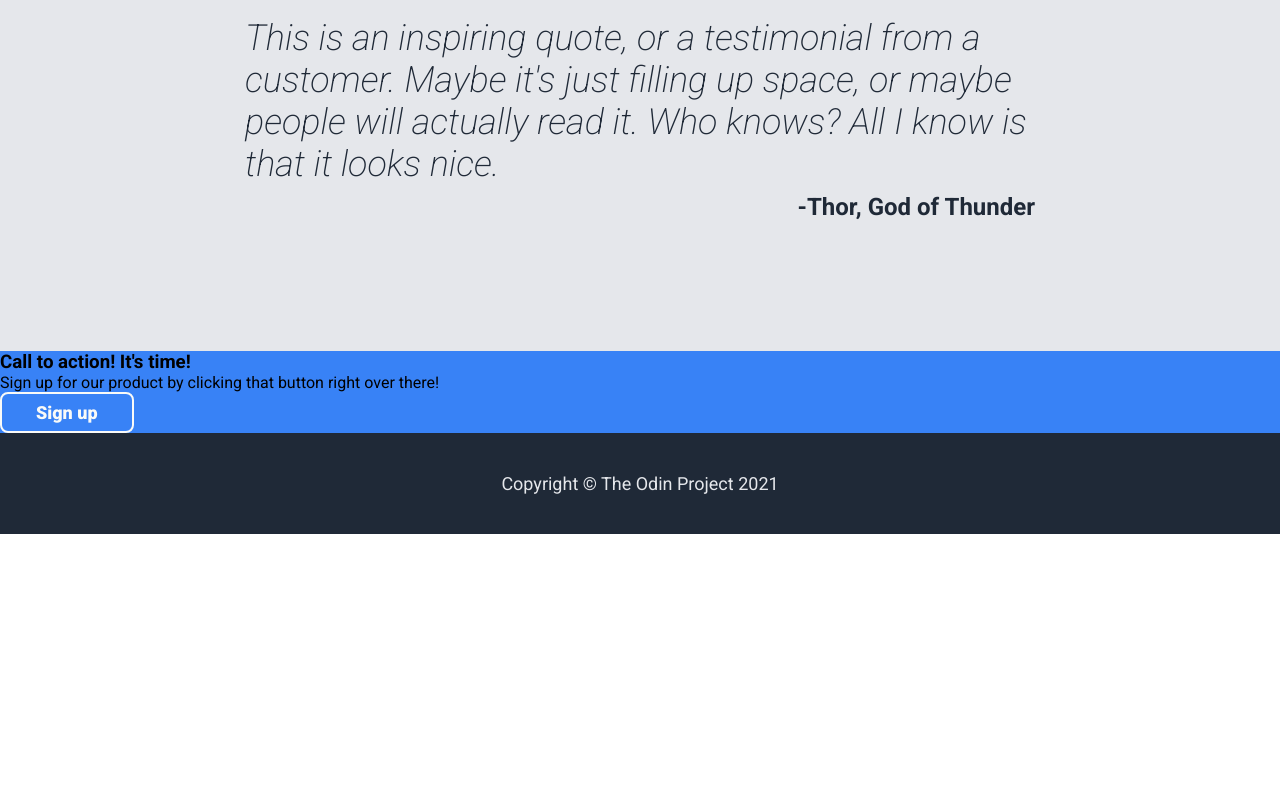
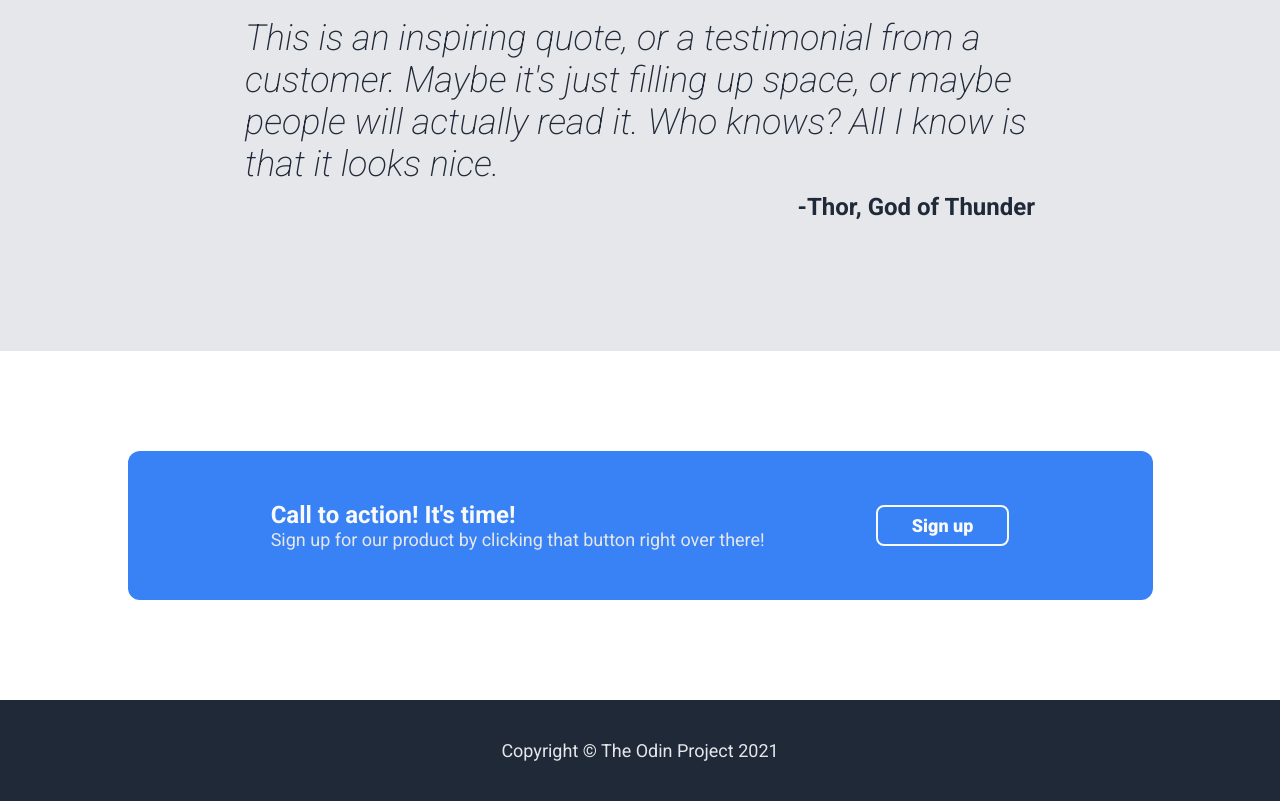
Before and after one commit to CosmicNoyz/landing-page, a plain HTML site: page index.html in a window 1280 px wide. Shown: the part 1122-1923 px from the top of the page. Before the commit the page ends 1656 px from the top, so only its background shows below. Drawn offline with Linux system fonts and the light colour scheme.

Commit message:
Finish styling CTA section

```diff
--- a/index.html
+++ b/index.html
@@ -58,12 +58,16 @@
             </div>
         </div>
 
-        <div class="signup">
-            <div class="call-to-action">
-                <h3>Call to action! It's time!</h3>
-                <p>Sign up for our product by clicking that button right over there!</p>
+        <div class="cta-container">
+            <div class="cta">
+                <div class="cta-text">
+                    <h2>Call to action! It's time!</h2>
+                    <p>Sign up for our product by clicking that button right over there!</p>
+                </div>
+                <div class="cta-btn">
+                    <button type="button" class="btn">Sign up</button>
+                </div>
             </div>
-            <button type="button" class="btn">Sign up</button>
         </div>
 
         <footer>Copyright © The Odin Project 2021</footer>
--- a/styles.css
+++ b/styles.css
@@ -106,20 +106,12 @@ a {
     background-color:#3882f6BF;
 }
 
-.signup {
-    background-color: #3882f6;
-}
-
-.signup .btn {
-    border: 2px solid #F9FAF8;
-}
-
-.signup .btn:hover {
+.cta .btn:hover {
     background-color:#316AC2;
     border: 2px solid #F9FAF8;
 }
 
-.hero-left .btn:active, .signup .btn:active {
+.hero-left .btn:active, .cta .btn:active {
     background-color: #3882f6;
     transition: 0.1s;
 }
@@ -128,7 +120,7 @@ a {
     display: flex;
     flex-direction: column;
     align-items: center;
-    margin-top: 52px;
+    padding: 52px 18px 120px;
     gap: 52px;
 }
 .info-head {
@@ -168,7 +160,6 @@ a {
     display: flex;
     justify-content: center;
     align-items: center;
-    margin-top: 120px;
     padding: 130px 18px;
 }
 
@@ -193,6 +184,39 @@ a {
     margin-left: auto;
 }
 
+.cta-container {
+    background-color: #fff;
+    display: flex;
+    justify-content: center;
+    align-items: center;
+    padding: 100px 18px;
+}
+
+.cta {
+    background-color: #3882f6;
+    border-radius: 12px;
+    display: flex;
+    justify-content: space-evenly;
+    align-items: center;
+    width: 1025px;
+    padding: 50px;
+    gap: 18px;
+}
+
+.cta-text h2 {
+    color: #F9FAF8;
+}
+
+.cta-text p {
+    color: #e5e7eb;
+    font-size: 18px;
+}
+
+.cta .btn {
+    border: 2px solid #F9FAF8;
+    white-space: nowrap;
+}
+
 footer {
     padding: 40px;
 }
```
